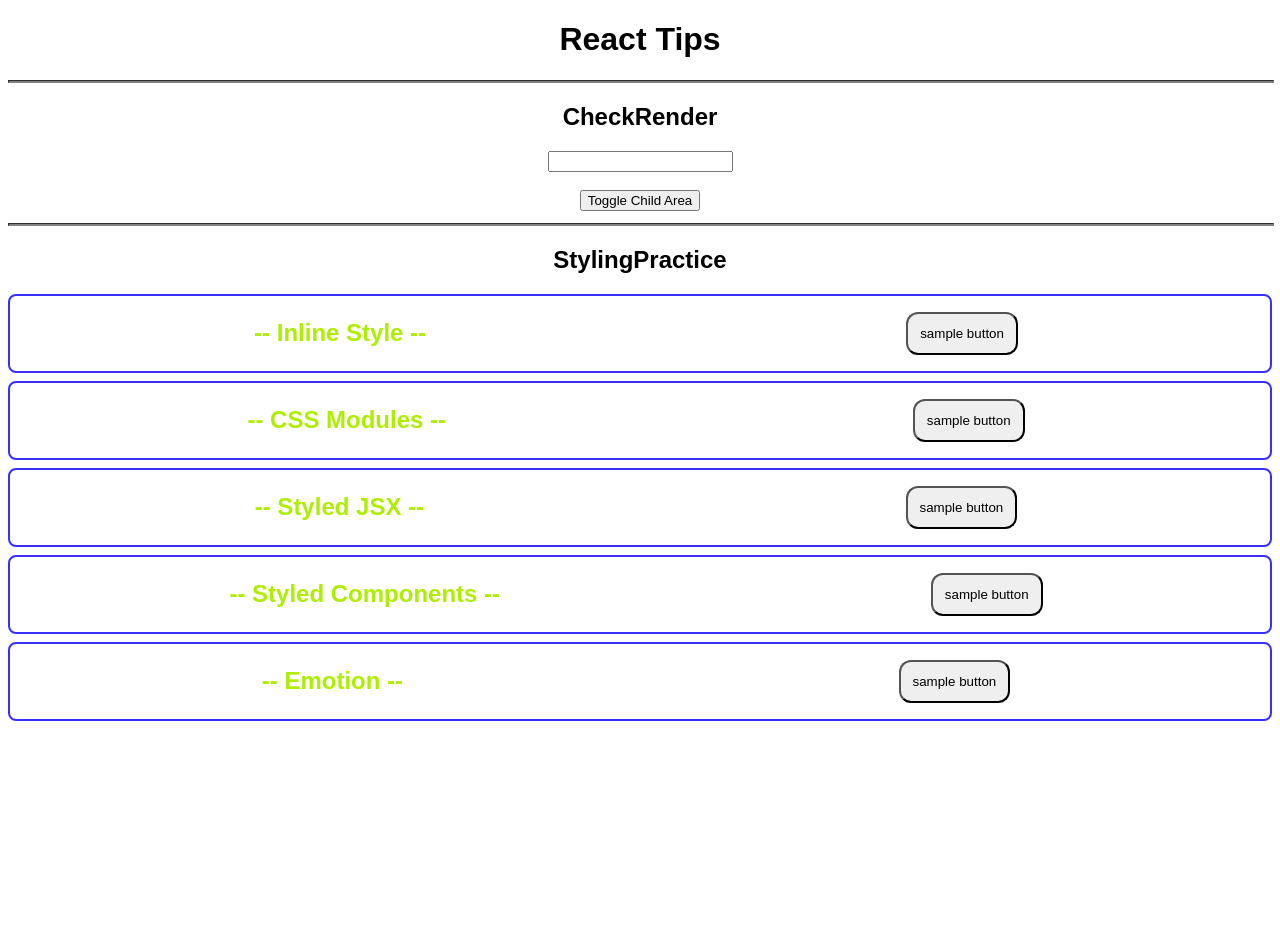
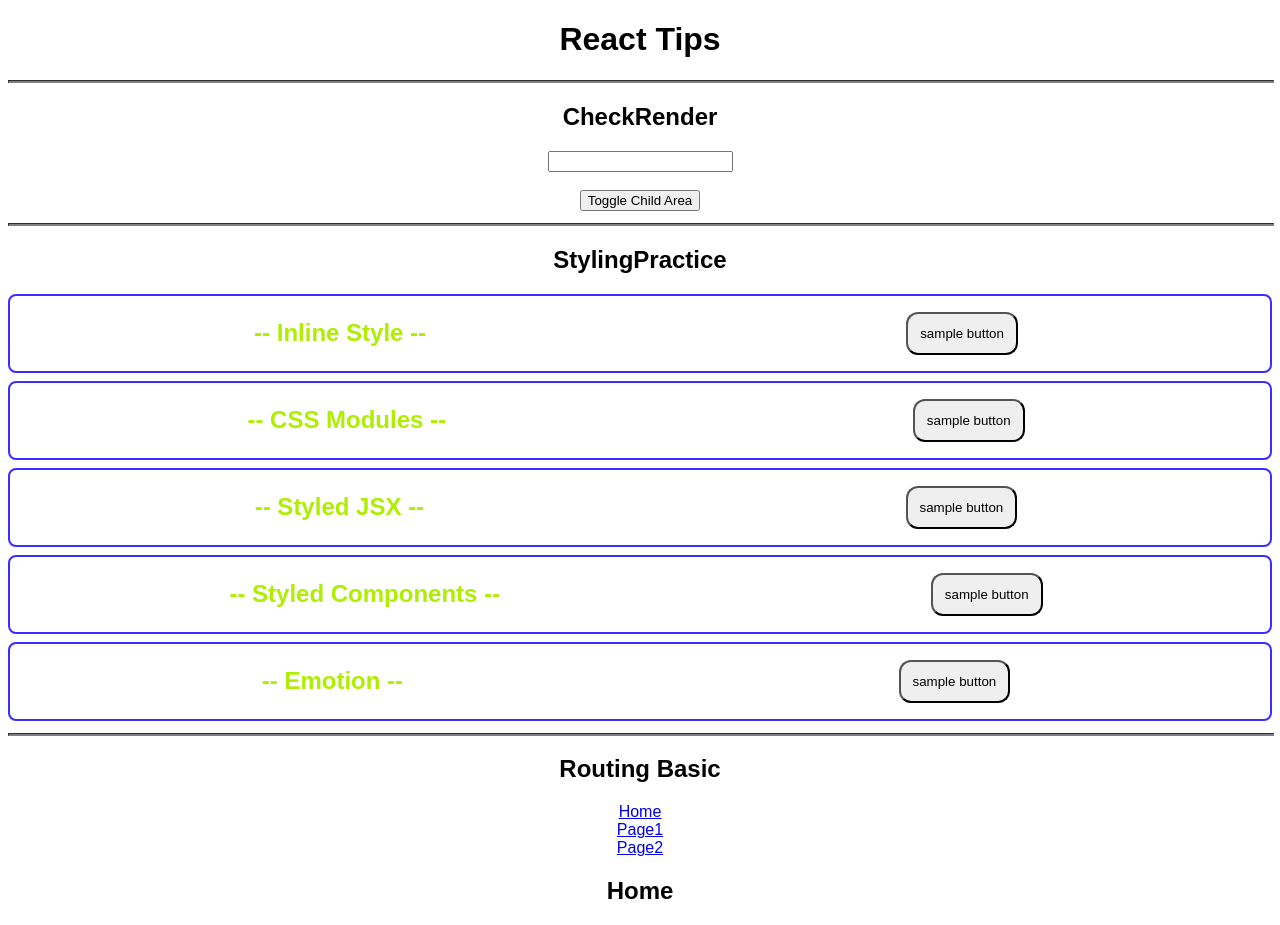
Before and after one commit to sota0121/codesandbox-react-tips, a React (Create React App) app: page / in a window 1280 px wide. Before the commit the page ends 800 px from the top, so only its background shows below. Built offline with nearby package versions, Linux system fonts and the light colour scheme.

Commit message:
add routing base

```diff
--- a/src/App.jsx
+++ b/src/App.jsx
@@ -2,6 +2,7 @@
 
 import { CheckRender } from "./components/CheckRender/CheckRender";
 import { StylingPractice } from "./components/StylingPractice/StylingPractice";
+import { RoutingBasic } from "./components/RoutingBasic/RoutingBasic";
 
 const hrStyle = {
   width: "100%",
@@ -19,6 +20,8 @@
       <CheckRender />
       <hr style={hrStyle} />
       <StylingPractice />
+      <hr style={hrStyle} />
+      <RoutingBasic />
     </div>
   );
 }
--- /dev/null
+++ b/src/components/RoutingBasic/Home.jsx
@@ -0,0 +1,3 @@
+export const Home = (props) => {
+  return <h2>Home</h2>;
+};
--- /dev/null
+++ b/src/components/RoutingBasic/Page1.jsx
@@ -0,0 +1,3 @@
+export const Page1 = (props) => {
+  return <h2>Page1</h2>;
+};
--- /dev/null
+++ b/src/components/RoutingBasic/Page2.jsx
@@ -0,0 +1,3 @@
+export const Page2 = (props) => {
+  return <h2>Page2</h2>;
+};
--- /dev/null
+++ b/src/components/RoutingBasic/RoutingBasic.jsx
@@ -0,0 +1,25 @@
+import { BrowserRouter, Link, Routes, Route } from "react-router-dom";
+
+import { Home } from "./Home";
+import { Page1 } from "./Page1";
+import { Page2 } from "./Page2";
+
+export const RoutingBasic = (props) => {
+  return (
+    <>
+      <BrowserRouter>
+        <h2>Routing Basic</h2>
+        <Link to="/">Home</Link>
+        <br />
+        <Link to="/page1">Page1</Link>
+        <br />
+        <Link to="/page2">Page2</Link>
+        <Routes>
+          <Route path="/" element={<Home />} />
+          <Route path="/page1" element={<Page1 />} />
+          <Route path="/page2" element={<Page2 />} />
+        </Routes>
+      </BrowserRouter>
+    </>
+  );
+};
```
